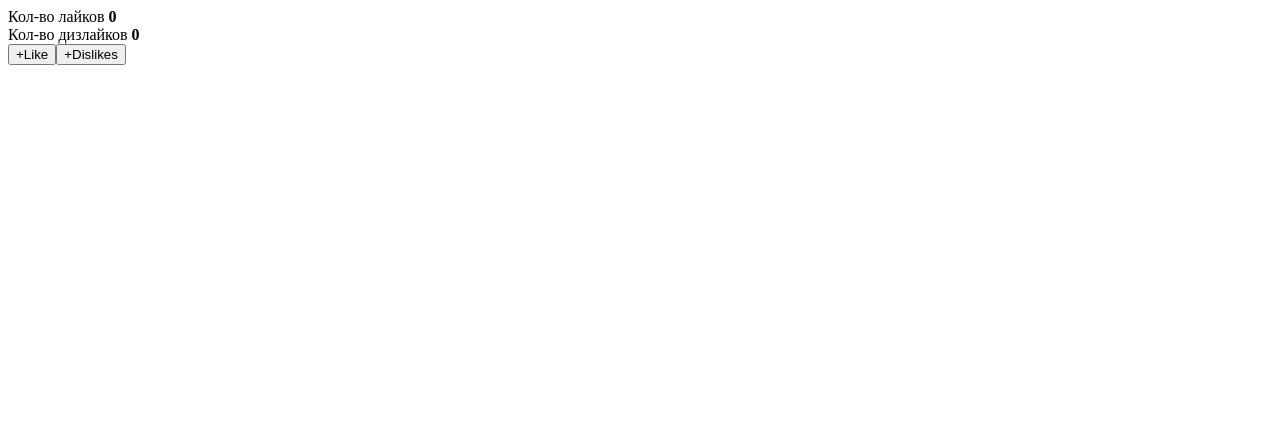
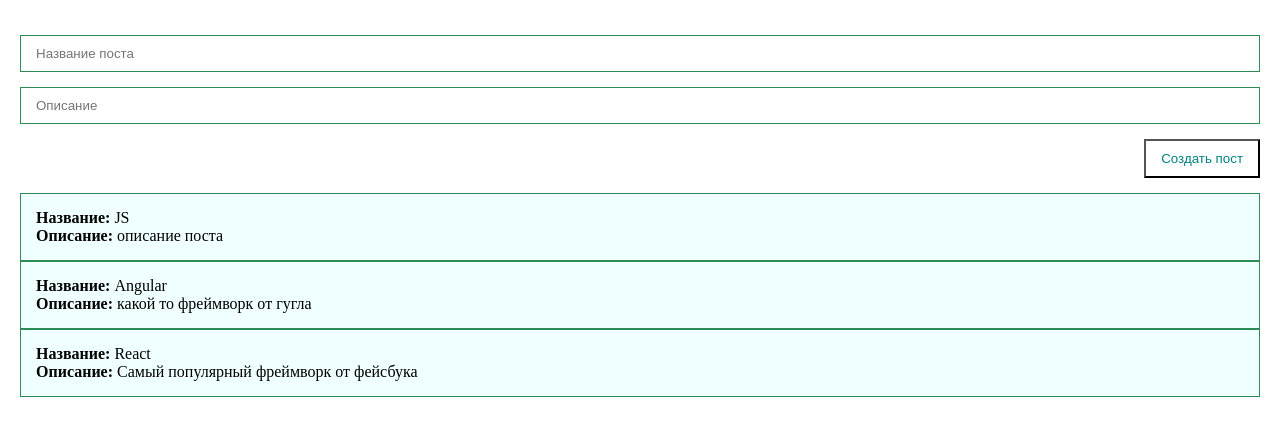
Before and after one commit to nurgitlab/vue-start, a Vue app: page / in a window 1280 px wide. Shown: the top 436 px of the page. Built offline with nearby package versions, Linux system fonts and the light colour scheme; the HTML template or start-up script is replaced by a standard one.

Commit message:
added: todo list

```diff
--- a/src/App.vue
+++ b/src/App.vue
@@ -1,9 +1,30 @@
 <template>
-  <div>
-    <div>Кол-во лайков <strong>{{ likes }}</strong></div>
-    <div>Кол-во дизлайков <strong>{{ dislikes }}</strong></div>
-    <button @click="addLike">+Like</button>
-    <button @click="addDislike">+Dislikes</button>
+  <div class="app">
+    <form @submit.prevent>
+      <input
+          v-bind:value="title"
+          @input="title = $event.target.value"
+          class="input"
+          type="text"
+          placeholder="Название поста">
+      <input
+          v-bind:value="text"
+          @input="text = $event.target.value"
+          class="input"
+          type="text"
+          placeholder="Описание">
+      <button
+          class="btn"
+          @click="createPost"
+      >
+        Создать пост
+      </button>
+    </form>
+
+    <div class="post" v-for="post in posts">
+      <div><strong>Название: </strong> {{post.title}}</div>
+      <div><strong>Описание: </strong> {{post.text}}</div>
+    </div>
   </div>
 </template>
 
@@ -11,21 +32,67 @@
 export default {
   data() {
     return {
-      likes: 0,
-      dislikes: 0,
+      posts: [
+        {id: 1, title: 'JS', text: 'описание поста'},
+        {id: 2, title: 'Angular', text: 'какой то фреймворк от гугла'},
+        {id: 3, title: 'React', text: 'Самый популярный фреймворк от фейсбука'},
+      ],
+      title: '',
+      text: '',
     }
   },
   methods: {
-    addLike() {
-      this.likes+=1
+    createPost () {
+      const newPost = {
+        id: Date.now(),
+        title: this.title,
+        text: this.text
+      }
+
+      this.posts.push(newPost)
+
+      this.title = ''
+      this.text = ''
     },
-    addDislike() {
-      this.dislikes+=1
-    }
-  }
+  },
 }
 </script>
 
-<style scoped>
+<style>
+* {
+  margin: 0;
+  padding: 0;
+  box-sizing: border-box;
+}
 
+.post {
+  background: azure;
+  border: 1px seagreen solid;
+  padding: 15px;
+}
+
+.app {
+  padding: 20px;
+}
+
+form {
+  display: flex;
+  flex-direction: column;
+}
+
+.btn {
+  margin: 15px 0;
+  align-self: flex-end;
+  color: teal;
+  background: none;
+
+  padding: 10px 15px;
+}
+
+.input {
+  width: 100%;
+  border: 1px solid seagreen;
+  padding: 10px 15px;
+  margin-top: 15px;
+}
 </style>
```
